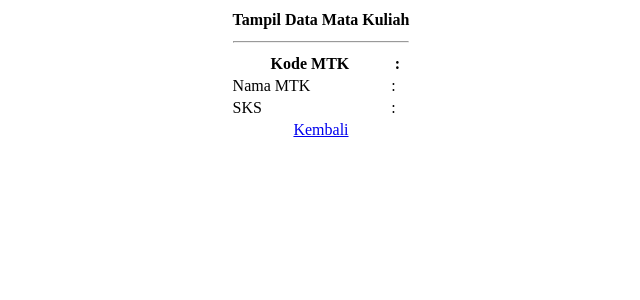
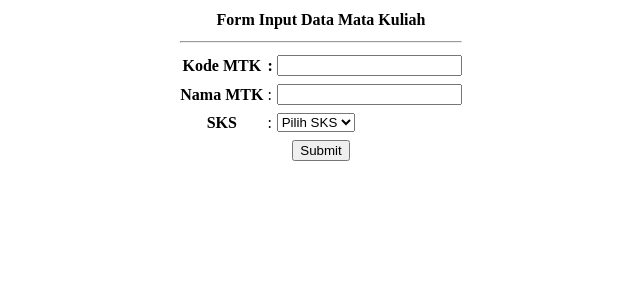
Before and after one commit to rzkyfathur/wp2_muhammad_fathur_rizky, a CodeIgniter app: page /pustaka-booking/matakuliah/cetak in a window 1280 px wide. Shown: the top 300 px of the page, without its empty margins (319-959 px from the left). Run offline with CodeIgniter, Linux system fonts and the light colour scheme.

Commit message:
latihan 5

```diff
--- a/application/config/autoload.php
+++ b/application/config/autoload.php
@@ -58,7 +58,8 @@ $autoload['packages'] = array();
 |
 |	$autoload['libraries'] = array('user_agent' => 'ua');
 */
-$autoload['libraries'] = array();
+// $autoload['libraries'] = array();
+$autoload['libraries'] = array('form_validation');
 
 /*
 | -------------------------------------------------------------------
--- a/application/controllers/Matakuliah.php
+++ b/application/controllers/Matakuliah.php
@@ -7,6 +7,28 @@ class Matakuliah extends CI_Controller
 	}
 	public function cetak()
 	{
+
+		$this->form_validation->set_rules(
+			'kode',
+			'Kode Matakuliah',
+			'required|min_length[3]',
+			[
+				'required' => 'Kode Matakuliah Harus diisi',
+				'min_lenght' => 'Kode terlalu pendek'
+			]
+		);
+		$this->form_validation->set_rules(
+			'nama',
+			'Nama Matakuliah',
+			'required|min_length[3]',
+			[
+				'required' => 'Nama Matakuliah Harus diisi',
+				'min_lenght' => 'Nama terlalu pendek'
+			]
+		);
+		if ($this->form_validation->run() != true) {
+			$this->load->view('view-form-matakuliah');
+		} else {
 			$data = [
 				'kode' => $this->input->post('kode'),
 				'nama' => $this->input->post('nama'),
@@ -15,3 +37,4 @@ class Matakuliah extends CI_Controller
 			$this->load->view('view-data-matakuliah', $data);
 		}
 	}
+}
--- a/application/views/v_about.php
+++ b/application/views/v_about.php
@@ -1,5 +1,6 @@
 <section>
 	<h1><?php echo $judul ?></h1>
+	<img src="https://www.w3schools.com/howto/img_avatar.png" alt="Avatar" class="avatar" />
 	<h4>Nama</h4>
 	<ul type="disc">
 		<li>Nama Depan : Fathur</li>
--- a/application/views/view-form-matakuliah.php
+++ b/application/views/view-form-matakuliah.php
@@ -22,26 +22,41 @@
 					<th>Kode MTK</th>
 					<th>:</th>
 					<td>
-						<input type="text" name="kode" id="kode">
+						<input type="text" name="kode" id="kode" value="<?= set_value('kode') ?>">
+					</td>
+				</tr>
+				<tr>
+					<td style="color: red; font-size: 8px; text-align: center;">
+						<?= form_error('kode') ?>
 					</td>
 				</tr>
 				<tr>
 					<th>Nama MTK</th>
 					<td>:</td>
 					<td>
-						<input type="text" name="nama" id="nama">
+						<input type="text" name="nama" id="nama" value="<?= set_value('nama') ?>">
+					</td>
+				</tr>
+				<tr>
+					<td style="color: red; font-size: 8px; text-align: center;">
+						<?= form_error('nama') ?>
 					</td>
 				</tr>
 				<tr>
 					<th>SKS</th>
 					<td>:</td>
 					<td>
-						<select name="sks" id="sks">
+						<select name="sks" id="sks" value="<?= set_value('sks') ?>">
 							<option value="">Pilih SKS</option>
 							<option value="2">2</option>
 							<option value="3">3</option>
 							<option value="4">4</option>
 						</select>
+					</td>
+				</tr>
+				<tr>
+					<td style="color: red; font-size: 8px; text-align: center;">
+						<?= form_error('sks') ?>
 					</td>
 				</tr>
 				<tr>
```
Also changed, not shown: assets/css/stylebuku.css (+7 -0 lines). Lines whose indentation alone changed are shown as unchanged.
